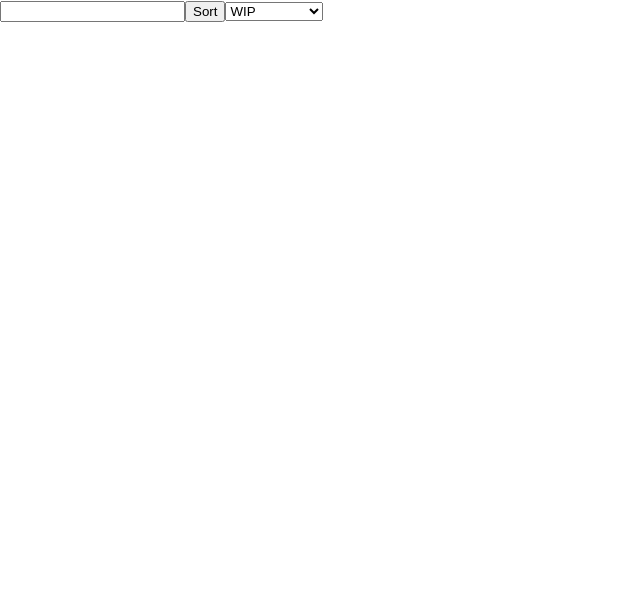
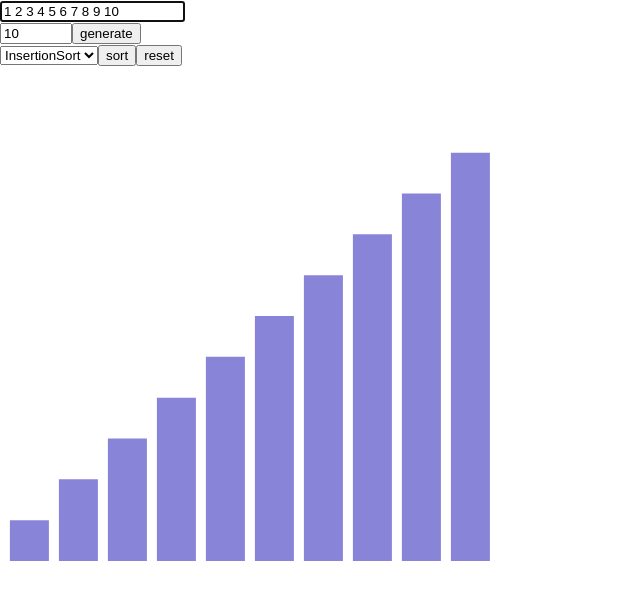
Before and after one commit to seajunk/sorting-algo-visualizer, a React (Create React App) app: page / in a window 1280 px wide. Shown: the top 600 px of the page, without its empty margins (0-640 px from the left). Built offline with nearby package versions, Linux system fonts and the light colour scheme.

Commit message:
added bubbleSort and couple new features

```diff
--- /dev/null
+++ b/src/algorithms/bubbleSort.js
@@ -0,0 +1,20 @@
+
+function bubbleSort(arr) {
+    var r = []
+    var clone = arr.slice();
+    var clone2 = clone.slice()
+    r.push(clone2)
+
+    for(var i = 0; i < clone.length - 1; i++){
+        for(var j = 0; j < clone.length - i - 1; j++){
+            if(clone[j] > clone[j + 1]){
+                [clone[j], clone[j + 1]] = [clone[j + 1], clone[j]]
+                clone2 = clone.slice()
+                r.push(clone2)
+            }
+        }
+    }
+    return r;
+}
+
+export default bubbleSort;
--- a/src/components/Experimental.js
+++ b/src/components/Experimental.js
@@ -1,22 +1,30 @@
-import React, {useState} from "react";
+import React, {useState, useRef, useEffect} from "react";
 import insertionSort from "../algorithms/insertionSort";
+import bubbleSort from '../algorithms/bubbleSort';
 import Graph from './Graph'
 
 const Experimental = () => {
-    const [userInput, setUserInput] = useState('')
+    const [userInput, setUserInput] = useState('1 2 3 4 5 6 7 8 9 10')
+    const [key, setKey] = useState('1');
     const [arr, setArr] = useState([]);
-    const [key, setKey] = useState('1');
-    const [visual, setVisual] = useState([]);
-    const [isSorting, setIsSorting] = useState(false);
+    const [number, setNumber] = useState(10);
+    const [intervalId, setIntervalId] = useState(null);
+    const [button, setButton] = useState('sort')
 
     let dict = new Object();
-    dict['1'] = (x) => [x.slice()];
-    dict['2'] = insertionSort;
+    dict['1'] = insertionSort;
+    dict['2'] = bubbleSort;
+
+    const inputRef = useRef(null);
+    useEffect(() => {
+        inputRef.current.focus()
+        setArr(userInput.split(" ").map(i => Number(i)))
+    }, [])
 
 
     const handleChange = (event) => {
         var bruh = event.target.value.split(" ").map(i => Number(i));
-        setUserInput(event.target.value)
+        setUserInput(event.target.value);
         setArr(bruh);
     }
 
@@ -24,40 +32,92 @@ const Experimental = () => {
 
     const handleKey = (event) => {
         setKey(event.target.value)
+        clearInterval(intervalId)
+        setButton('sort')
+        // if(button == "sort"){
+
+        // }
+        // else{
+        //     displaySort()
+        // }
     }
 
-
-
-    const sort = () => {
-        if(!isSorting){
-            setIsSorting(true)
-            var temp = dict[key](userInput.split(" ").map(i => Number(i)))
+    const displaySort = () => {
+            clearInterval(intervalId)
+            var temp = dict[key](arr)
             var i = 0;
 
             var interval = setInterval(() => {
-                setVisual(temp[i]);
+                setArr(temp[i]);
                 i++
-                if(i >= temp.length){clearInterval(interval)}
-            }, 250)
-            setIsSorting(false)
+                if(i >= temp.length){
+                    clearInterval(interval)
+                    setButton("sort")
+                }
+            }, 50)
+            setIntervalId(interval)
+
+    }
+
+    function isSorted(){
+        let second_index;
+        for(let first_index = 0; first_index < arr.length; first_index++){
+            second_index = first_index + 1;
+          if(arr[second_index] - arr[first_index] < 0) return false;
+        }
+        return true;
+    }
+
+    const handleClick = () => {
+        if(button == "sort" && !isSorted()){
+            setButton("pause")
+            displaySort()
+            }
+        else{
+            clearInterval(intervalId)
+            setButton("sort")
         }
     }
 
+    const reset = () => {
+        setArr(userInput.split(" ").map(i => Number(i)))
+        setButton('sort')
+        clearInterval(intervalId)
+    }
 
+    const generate = (event) => {
+        event.preventDefault()
+        reset()
+        var temp = []
+        for(var i = 1; i <= number; i++){
+            temp.push(i)
+        }
+        var temp2 = temp.sort(() => Math.random() - 0.5)
+        setUserInput(temp2.join(' '))
+        setArr(temp2)
+    }
 
+    const handleNumber = (event) => {
+        setNumber(event.target.value)
+    }
 
 
     return(
         <div>
-            <input type='text' onChange={handleChange} ></input>
-            <button onClick={sort} >Sort</button>
+            <input value={userInput} ref={inputRef} type='text' onChange={handleChange} ></input>
+            <form onSubmit={generate}>
+                <input type="number" min="0" max="1000" value={number} onChange={handleNumber} ></input>
+                <button>generate</button>
+            </form>
             <select onChange={handleKey}>
-                <option value="1">WIP</option>
-                <option value="2">InsertionSort</option>
+                <option value="1">InsertionSort</option>
+                <option value="2">BubbleSort</option>
             </select>
+            <button onClick={handleClick} >{button}</button>
+            <button onClick={reset}>reset</button>
             {/* <p>{arr.map(i => String(i) + " ")}</p>
             <p>{visual.map(i => String(i) + " ")}</p> */}
-            <Graph data={visual}></Graph>
+            <Graph data={arr}></Graph>
         </div>
     )
 }
```
Also changed, not shown: src/algorithms/mergeSort.js (added, +8 -0 lines).
